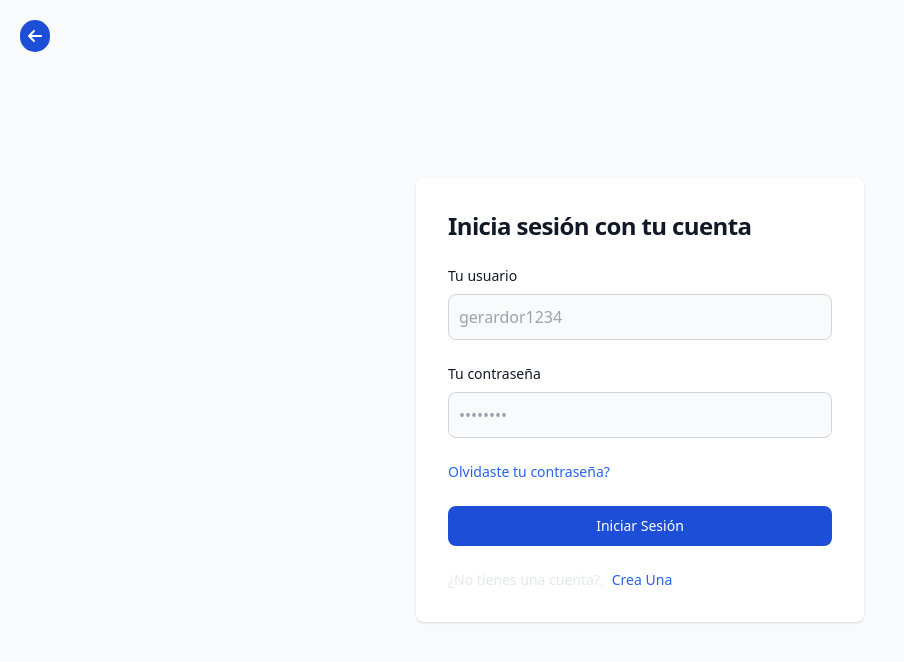
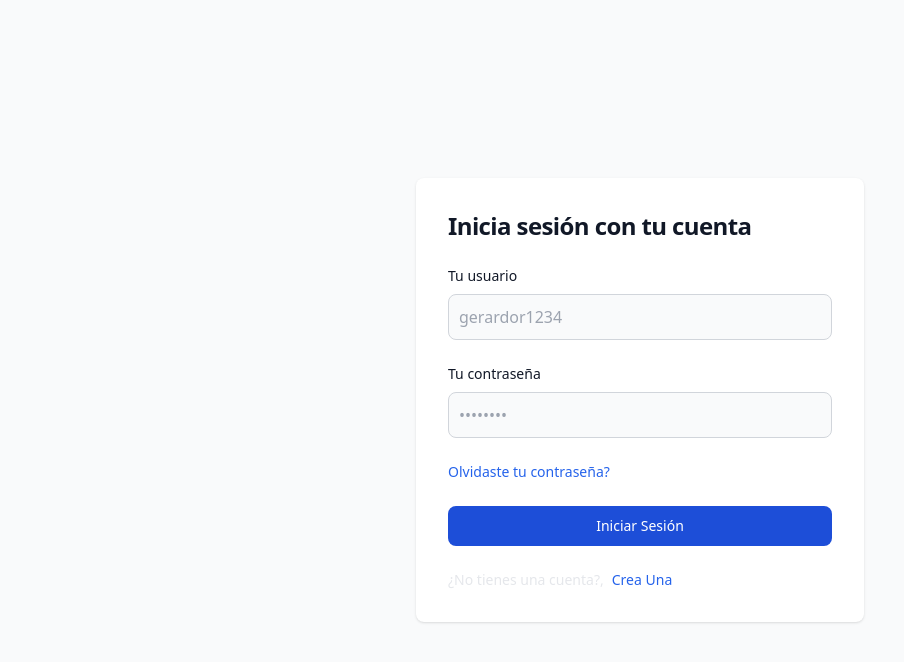
Before and after one commit to rafaelmerlin23/ecologia-frontend, a React (Vite) app: page /login in a window 1280 px wide. Shown: the top 662 px of the page, without its empty margins (0-904 px from the left). Built offline with nearby package versions, Linux system fonts and the light colour scheme.

Commit message:
arreglando boton de regreso

```diff
--- a/src/App.jsx
+++ b/src/App.jsx
@@ -10,6 +10,7 @@ import NavBarImagenes from './components/imagenes/NavBarImagenes';
 import CategoriaEtiqueta from './pages/CategoriaEtiqueta';
 import { FontAwesomeIcon } from '@fortawesome/react-fontawesome';
 import { faArrowLeft } from '@fortawesome/free-solid-svg-icons';
+import { useEffect } from 'react';
 
 function PrivateRoute({ element, ...rest }) {
   const { isAuthenticated } = useAuth();
@@ -46,7 +47,11 @@ function App() {
 export default App
 
 function Navigation(){
+  const location = useLocation();
+  const { hash, pathname, search } = location;
   const { backRoute } = useAuth();
+
+  if(pathname === "/login"|| pathname === "/proyectos/" ||pathname === "/proyectos" ) return null
   return (
     <>
       <nav>
--- a/src/AuthProvider.jsx
+++ b/src/AuthProvider.jsx
@@ -40,7 +40,7 @@ export const AuthProvider = ({ children }) => {
 
     const [isTaggerActive, setIsTaggerActive] = useState(false)
 
-    const [backRoute,setBackRoute] = useState(-1)
+    const [backRoute,setBackRoute] = useState('/proyectos')
 
 
 
--- a/src/components/Grid.jsx
+++ b/src/components/Grid.jsx
@@ -1,11 +1,13 @@
-import React from 'react'
+import React, { useEffect } from 'react'
 
 function Grid({ children }) {
 
 
   const classText = `sm:grid md:grid lg:grid xl:grid sm:grid-cols-2 md:grid-cols-3 lg:grid-cols-3 xl:grid-cols-5 gap-10 p-6`
   return (
-    <div className={classText}>
+    <div
+    id='div-grid'
+    className={classText}>
       {children}
 
     </div>
--- a/src/components/GridPunto.jsx
+++ b/src/components/GridPunto.jsx
@@ -8,14 +8,15 @@ import handleGet from '../helpers/handleGet'
 
 function GridPunto() {
   const [locationsInformation, setLocationsInformation] = useState([])
-  const { userData, shouldRefresh,projectInformation,setProjectInformation } = useAuth()
+  const { setBackRoute,userData, shouldRefresh,projectInformation,setProjectInformation } = useAuth()
   const token = userData.token
 
   // Usar useSearchParams para obtener los parámetros de la URL
   const { proyectoId } = useParams();  // Accede al proyectoId desde la URL
 
   useEffect(() => {
-    console.log(proyectoId)
+    setBackRoute('/proyectos')
+
     const fetchData = async () => {
       setProjectInformation((projectInformation)=>({...projectInformation,index:proyectoId}))
       try {
@@ -23,7 +24,6 @@ function GridPunto() {
         let endPoint = `pictures/show_locations?project_id=${proyectoId}`;
 
         const response = await handleGet(endPoint, token);
-        console.log(response);
 
         if (response && response.length > 0) {
           const newLocationInformation = [];
--- a/src/components/TarjetaPuntos.jsx
+++ b/src/components/TarjetaPuntos.jsx
@@ -18,17 +18,14 @@ function TarjetaPuntos({ index, nombre, coordenadas, imagen }) {
 
   const [isEditActive, setIsEditActive] = useState(false)
 
-  const { setBackRoute,setLocationInformation, locationInformation, userData, refreshProjects } = useAuth()
+  const {setLocationInformation, locationInformation, userData, refreshProjects } = useAuth()
 
   const token = userData.token
 
-  useEffect(()=>{
-    setBackRoute(`/proyectos/`)
-  },[])
+
 
   const handleLocationInformation = () => {
     setLocationInformation({ index: index, name: nombre, coordinates: coordenadas, image: imagen })
-    console.log(locationInformation)
   }
 
   const openEditOverlay = (e) => {
--- a/src/components/album/GridAlbum.jsx
+++ b/src/components/album/GridAlbum.jsx
@@ -7,16 +7,15 @@ import handleGet from "../../helpers/handleGet"
 import { useParams } from "react-router-dom"
 
 export const GridAlbum = () => {
-  const { setLocationInformation, userData, shouldRefresh } = useAuth()
+  const {setBackRoute, setLocationInformation, userData, shouldRefresh } = useAuth()
   const token = userData.token
-  const [page, setPage] = useState(1)
-  const [quantity, setquantity] = useState(50)
+  const [page] = useState(1)
+  const [quantity] = useState(50)
   const [albumsInformation, setAlbumsInformation] = useState([])
-  const image = 'https://insideclimatenews.org/wp-content/uploads/2024/02/US-Forest-Service_Prescribed-Burn_Oregon-2048x1366.jpg'
-  const {puntoID} = useParams();  // Accede al proyectoId desde la URL
+  const { proyectoId,puntoID } = useParams()
 
   useEffect(() => {
-
+    setBackRoute(`/proyectos/${proyectoId}/puntos/`)
     const fetchData = async () => {
       setLocationInformation((LocationInformation)=>({...LocationInformation,index:puntoID}))
       try {
--- a/src/components/album/TarjetaAlbum.jsx
+++ b/src/components/album/TarjetaAlbum.jsx
@@ -1,16 +1,16 @@
-import { useEffect, useState } from "react"
+import {  useState } from "react"
 import { faCalendar } from "@fortawesome/free-solid-svg-icons"
 import { FontAwesomeIcon } from '@fortawesome/react-fontawesome'
 import { useAuth } from "../../AuthProvider"
 import Eliminar from "../Eliminar"
-import { Link, useParams } from "react-router-dom"
+import { Link} from "react-router-dom"
 import { EditarAlbum } from "./EditarAlbum"
 import { handleDelete } from "../../helpers/handleDelete"
 import TarjetaEnvoltorio from "../TarjetaEnvoltorio"
 import BotonesTarjeta from "../BotonesTarjeta"
 export const TarjetaAlbum = ({ album }) => {
-  const { setBackRoute,setAlbumInformation, userData, refreshProjects, setImages } = useAuth()
-  const {puntoID} = useParams()
+  const {setAlbumInformation, userData, refreshProjects, setImages } = useAuth()
+
   const token = userData.token
 
   const handleAlbumInformation = () => {
@@ -18,9 +18,7 @@ export const TarjetaAlbum = ({ album }) => {
     setAlbumInformation(album)
   }
 
-  useEffect(()=>{
-   setBackRoute(`/proyectos/${puntoID}/puntos`)
-  },[])
+
 
   const [isDeleteActive, setIsDeleteActive] = useState(false)
 
--- a/src/pages/Albumes.jsx
+++ b/src/pages/Albumes.jsx
@@ -6,13 +6,9 @@ export const Albumes = () => {
 
   const [isActiveCreate,setIsActiveCreate] = useState(false)
   const openCreateAlbum = () =>{
-      const createButton =document.getElementById('boton_de_crear')
-      createButton.className = 'flex items-center justify-center bg-gradient-to-r from-sky-900 to-sky-950 rounded-2xl w-1/2 py-5 text-3xl font-bold mt-10'
       setIsActiveCreate(true)
   }
   const closeCreateAlbum = () => {
-      const createButton =document.getElementById('boton_de_crear')
-      createButton.className = 'flex items-center justify-center bg-gradient-to-r from-sky-900 to-sky-950 rounded-2xl w-1/2 py-5 text-3xl font-bold hover:opacity-70 transition duration-200 ease-in-out mt-10'
       setIsActiveCreate(false)
     }
 
--- a/src/pages/Proyectos.jsx
+++ b/src/pages/Proyectos.jsx
@@ -10,13 +10,9 @@ const Proyectos = () => {
   const [isActiveCreateOverlay, setIsActiveCreateOverlay] = useState(false)
 
   const openCreateProject = () => {
-    const buttonCreateProject = document.getElementById('boton_de_crear')
-    buttonCreateProject.className = "flex items-center justify-center bg-gradient-to-r from-sky-900 to-sky-950 rounded-2xl w-1/2 py-5 text-3xl font-bold mt-10"
     setIsActiveCreateOverlay(true)
   }
   const closeCreateProject = () => {
-    const buttonCreateProject = document.getElementById('boton_de_crear')
-    buttonCreateProject.className = "flex items-center justify-center bg-gradient-to-r from-sky-900 to-sky-950 rounded-2xl w-1/2 py-5 text-3xl font-bold hover:opacity-70 transition duration-200 ease-in-out mt-10"
     setIsActiveCreateOverlay(false)
   }
 
--- a/src/pages/Puntos.jsx
+++ b/src/pages/Puntos.jsx
@@ -8,14 +8,10 @@ function Puntos() {
   const [isActiveCreate, setIsActiveCreate] = useState(false)
 
   const closeCreateLocation = () => {
-    const addLocationButton = document.getElementById('agregar_punto')
-    addLocationButton.className = 'flex items-center justify-center bg-gradient-to-r from-sky-900 to-sky-950 rounded-2xl w-1/2 py-5 text-3xl font-bold hover:opacity-70 transition duration-200 ease-in-out mt-10'
     setIsActiveCreate(false)
   }
 
   const openCreateLocation = () => {
-    const addLocationButton = document.getElementById('agregar_punto')
-    addLocationButton.className = 'flex items-center justify-center bg-gradient-to-r from-sky-900 to-sky-950 rounded-2xl w-1/2 py-5 text-3xl font-bold  mt-10'
     setIsActiveCreate(true)
   }
 
```
Also changed, not shown: src/components/imagenes/NavBarImagenes.jsx (+8 -3 lines).
